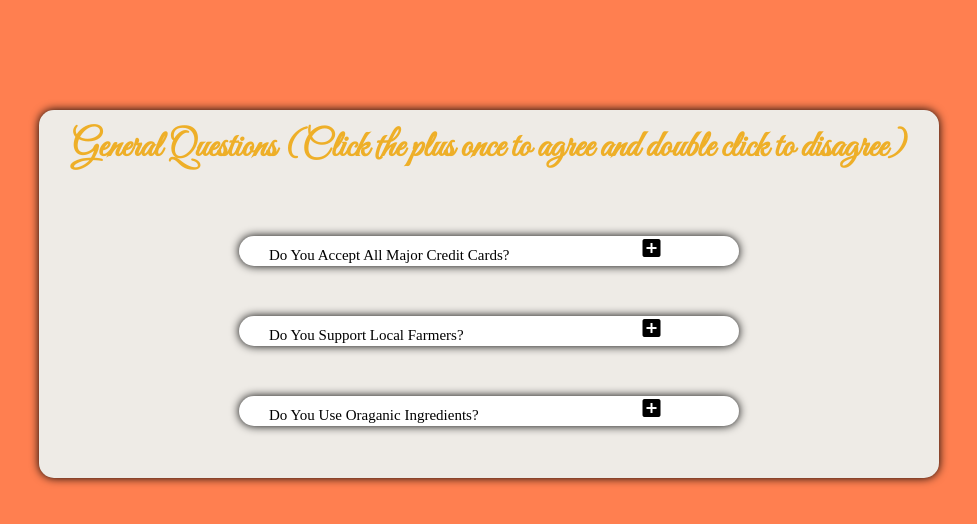
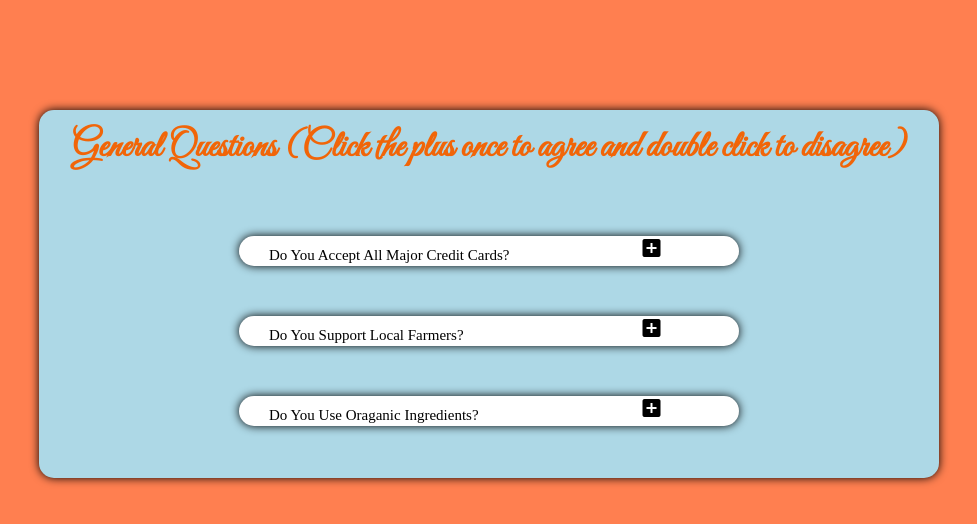
Before and after one commit to Neelakanth-S/General-Questions-Assignment, a plain HTML site: page index.html in a window 1280 px wide. In both pictures the pointer is over the element 640 px from the left and 294 px from the top of the page. Shown: the whole page, without its empty margins (151-1128 px from the left). Drawn offline with Linux system fonts and the light colour scheme.

Commit message:
Update index.html

```diff
--- a/index.html
+++ b/index.html
@@ -11,7 +11,7 @@
         h2{
             font-family: 'Great Vibes', cursive;
             text-align: center;
-             color: rgb(238, 175, 40);
+            color: rgb(241, 101, 8);
             padding: 15px;
             font-size: 37px;
 
@@ -23,6 +23,9 @@
             margin:110px auto;
             background-color:rgb(238, 235, 230);
             border-radius: 15px;
+        }
+        #main:hover{
+            background-color: lightblue;
         }
         #div1{
             display: block;
```
